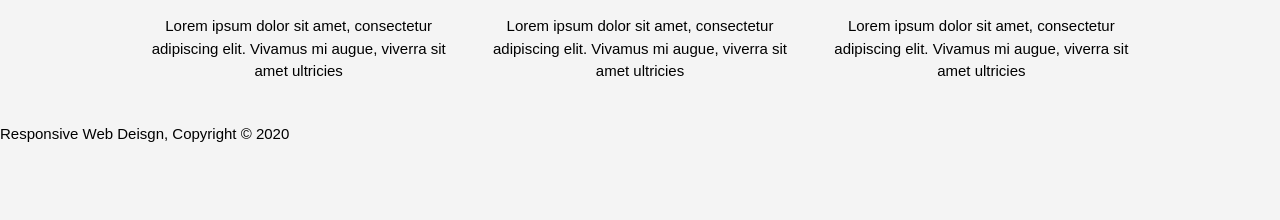
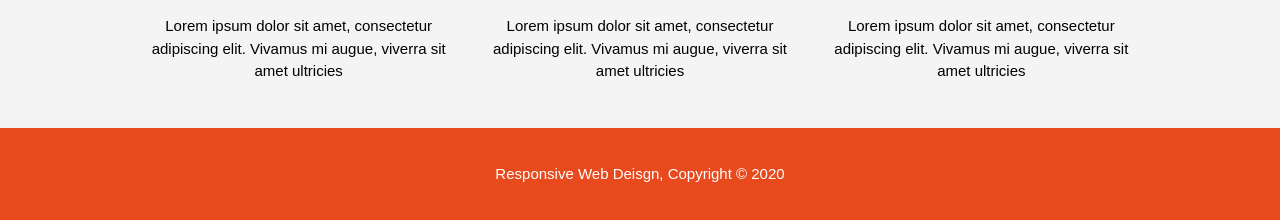
Before and after one commit to yocho1/site-statique-r-actif, a plain HTML site: page index.html in a window 1280 px wide. Shown: the part 777-997 px from the top of the page. Before the commit the page ends 937 px from the top, so only its background shows below. Drawn offline with Linux system fonts and the light colour scheme.

Commit message:
finidh home page

```diff
--- a/style.css
+++ b/style.css
@@ -135,3 +135,12 @@ header{
   #technos .tech img{
     width:90px;
   }
+
+  /* footer */
+  footer{
+    padding:20px;
+    margin-top:20px;
+    color:#ffffff;
+    background-color:#e8491d;
+    text-align: center;
+  }
```
